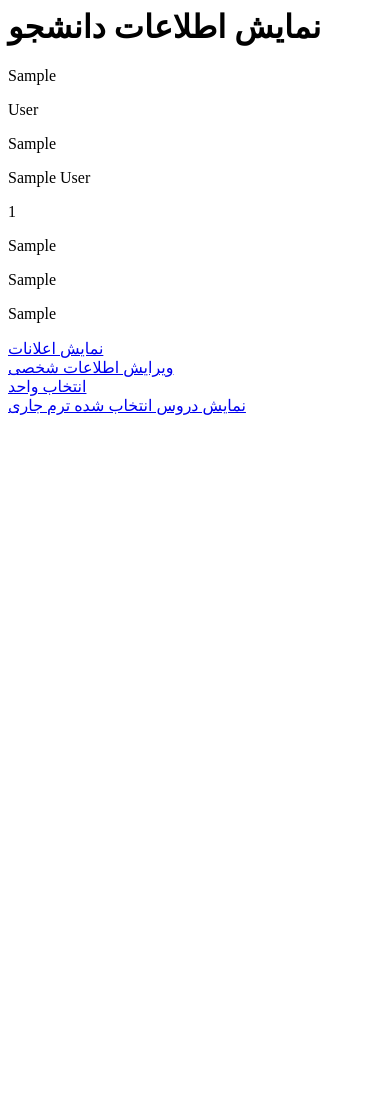
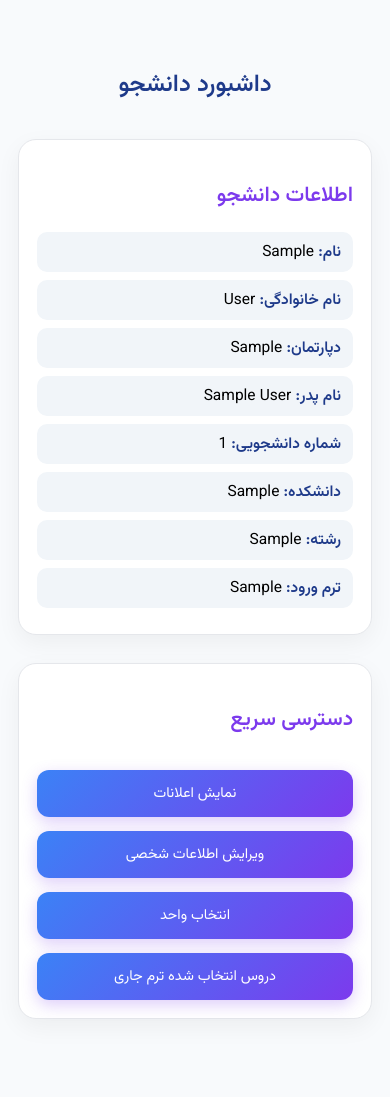
Before and after one commit to shahmoradi-web/University-Site, a Django app: page /student/dashboard/ in a window 390 px wide. Before the commit the page ends 415 px from the top, so only its background shows below. Run offline with Django 5.2, Linux system fonts and the light colour scheme; a user stored in the database is signed in; tables that the repository leaves empty hold one stand-in row (values such as "Sample post").

Commit message:
add style for student_portal app

```diff
--- /dev/null
+++ b/student_portal/static/student_dashboard.css
@@ -0,0 +1,118 @@
+@import url('https://fonts.googleapis.com/css2?family=Vazirmatn:wght@300;400;600&display=swap');
+
+:root {
+    --blue-dark: #1E3A8A;
+    --blue-light: #3B82F6;
+    --purple: #7C3AED;
+    --purple-hover: #6D28D9;
+    --gray-light: #E5E7EB;
+    --gray-soft: #F1F5F9;
+    --bg-light: #F8FAFC;
+    --text-dark: #1F2937;
+}
+
+body {
+    font-family: "Vazirmatn", sans-serif;
+    background: var(--bg-light);
+    direction: rtl;
+}
+
+.dashboard-container {
+    max-width: 900px;
+    margin: 40px auto;
+    padding: 16px;
+    animation: fadeIn .5s ease;
+}
+
+@keyframes fadeIn {
+    from { opacity: 0; transform: translateY(10px); }
+    to { opacity: 1; transform: translateY(0); }
+}
+
+.title {
+    text-align: center;
+    color: var(--blue-dark);
+    font-size: 30px;
+    font-weight: 700;
+    margin-bottom: 35px;
+}
+
+.card {
+    background: #fff;
+    padding: 25px;
+    border-radius: 18px;
+    margin-bottom: 28px;
+    border: 1px solid var(--gray-light);
+    box-shadow: 0 8px 25px rgba(0,0,0,0.05);
+    transition: 0.25s ease;
+}
+
+.card:hover {
+    box-shadow: 0 12px 35px rgba(0,0,0,0.08);
+    transform: translateY(-3px);
+}
+
+.card h3 {
+    color: var(--purple);
+    margin-bottom: 20px;
+    font-size: 21px;
+    font-weight: 700;
+}
+
+.card p {
+    margin: 8px 0;
+    font-size: 15.5px;
+    background: var(--gray-soft);
+    padding: 8px 12px;
+    border-radius: 10px;
+}
+
+.card p strong {
+    color: var(--blue-dark);
+    font-weight: 600;
+}
+
+.dashboard-links {
+    display: flex;
+    flex-direction: column;
+    gap: 14px;
+}
+
+.dash-link {
+    display: block;
+    padding: 14px 18px;
+    background: linear-gradient(135deg, var(--blue-light), var(--purple));
+    color: white;
+    text-decoration: none;
+    border-radius: 12px;
+    font-size: 15.5px;
+    font-weight: 500;
+    text-align: center;
+    transition: .3s ease;
+    box-shadow: 0 5px 15px rgba(123, 58, 237, 0.25);
+}
+
+.dash-link:hover {
+    background: linear-gradient(135deg, var(--purple), var(--purple-hover));
+    transform: translateY(-3px);
+    box-shadow: 0 8px 20px rgba(123, 58, 237, 0.35);
+}
+
+@media (max-width: 650px) {
+    .dashboard-container {
+        padding: 10px;
+    }
+
+    .title {
+        font-size: 24px;
+    }
+
+    .card {
+        padding: 18px;
+    }
+
+    .dash-link {
+        padding: 12px;
+        font-size: 14.5px;
+    }
+}
--- a/student_portal/templates/dashboard_student.html
+++ b/student_portal/templates/dashboard_student.html
@@ -1,18 +1,48 @@
-<h1>نمایش اطلاعات دانشجو</h1>
+{% extends 'parent/base.html' %}
+{% load static %}
+{% block title %} student dashboard{% endblock %}
+{% block head %}
+<link rel="stylesheet" href="{% static 'student_dashboard.css' %}">
+{% endblock head %}
 
-<p>{{ first_name }}</p>
-<p>{{ last_name }}</p>
-<p>{{ department }}</p>
-<p>{{ father_name }}</p>
-<p>{{ student_id }}</p>
-<p>{{ faculty }}</p>
-<p>{{ major }}</p>
-<p>{{ entry_term }}</p>
+{% block content %}
 
-<a href="{% url 'student_portal:show_announcement' %}">نمایش اعلانات</a>
-<br>
-<a href="{% url 'student_portal:settings' %}">ویرایش اطلاعات شخصی</a>
-<br>
-<a href="{% url 'student_portal:student_add_courses' %}">انتخاب واحد</a>
-<br>
-<a href="{% url 'student_portal:show_student_courses' %}">نمایش دروس انتخاب شده ترم جاری</a>
+<div class="dashboard-container">
+
+    <h1 class="title">داشبورد دانشجو</h1>
+
+    <div class="student-info card">
+        <h3>اطلاعات دانشجو</h3>
+        <p><strong>نام:</strong> {{ first_name }}</p>
+        <p><strong>نام خانوادگی:</strong> {{ last_name }}</p>
+        <p><strong>دپارتمان:</strong> {{ department }}</p>
+        <p><strong>نام پدر:</strong> {{ father_name }}</p>
+        <p><strong>شماره دانشجویی:</strong> {{ student_id }}</p>
+        <p><strong>دانشکده:</strong> {{ faculty }}</p>
+        <p><strong>رشته:</strong> {{ major }}</p>
+        <p><strong>ترم ورود:</strong> {{ entry_term }}</p>
+    </div>
+
+    <div class="dashboard-links card">
+        <h3>دسترسی سریع</h3>
+
+        <a class="dash-link" href="{% url 'student_portal:show_announcement' %}">
+            نمایش اعلانات
+        </a>
+
+        <a class="dash-link" href="{% url 'student_portal:settings' %}">
+            ویرایش اطلاعات شخصی
+        </a>
+
+        <a class="dash-link" href="{% url 'student_portal:student_add_courses' %}">
+            انتخاب واحد
+        </a>
+
+        <a class="dash-link" href="{% url 'student_portal:show_student_courses' %}">
+            دروس انتخاب شده ترم جاری
+        </a>
+    </div>
+
+</div>
+
+{% endblock content %}
```
Also changed, not shown: student_portal/static/edit_student_profile.css (added, +86 -0 lines), student_portal/static/settings.css (added, +61 -0 lines), student_portal/static/show_announcement_student.css (added, +58 -0 lines), student_portal/static/show_student_courses.css (added, +65 -0 lines), student_portal/static/student_add_courses.css (added, +77 -0 lines), student_portal/templates/edit_student_profile.html (+26 -9 lines), student_portal/templates/settings.html (+19 -3 lines), student_portal/templates/show_announcement_student.html (+29 -6 lines), student_portal/templates/show_student_courses.html (+32 -7 lines), student_portal/templates/student_add_courses.html (+44 -6 lines).
